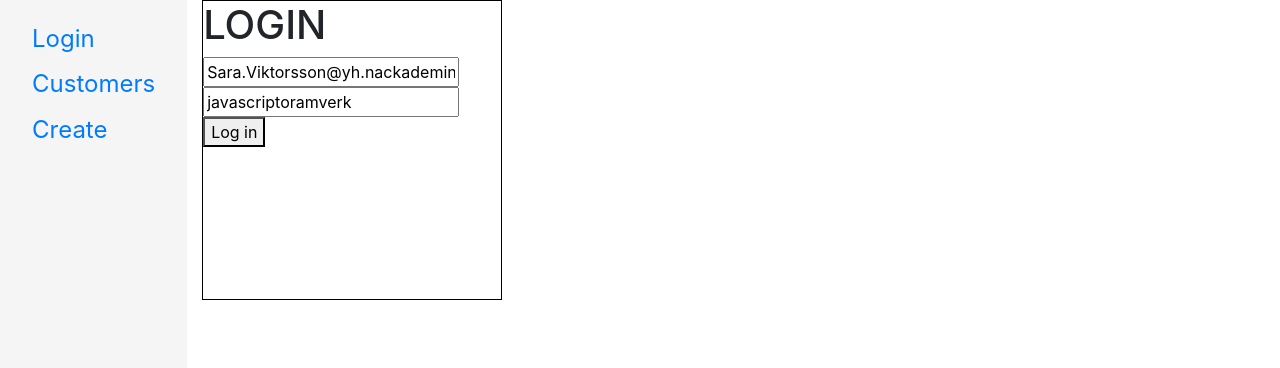
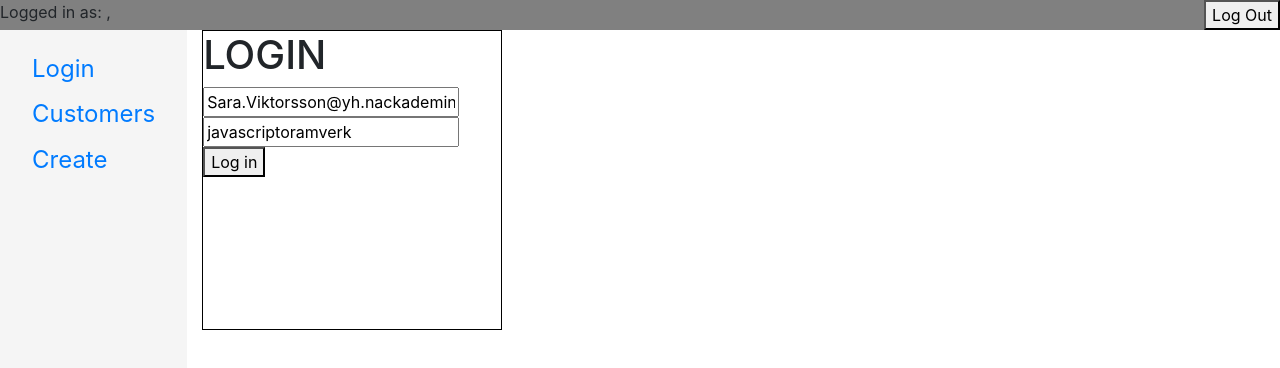
Before and after one commit to saraavvi/react-customer-crud, a React (Create React App) app: page /login in a window 1280 px wide. Shown: the top 368 px of the page. Built offline with nearby package versions, Linux system fonts and the light colour scheme.

Commit message:
Created a header that displays who is logged in

```diff
--- a/src/App.js
+++ b/src/App.js
@@ -6,34 +6,46 @@ import Navigation from "./Components/Navigation";
 import CustomerCreatePage from "./Pages/CustomerCreatePage";
 import { CustomerListContext } from "./contexts/CustomerListContext";
 import CustomerDetailPage from "./Pages/CustomerDetailPage";
+import Header from "./Components/Header";
 
 function App() {
   const [customerList, setCustomerList] = useState([]);
   const [formData, setFormData] = useState({});
+  const [adminData, setAdminData] = useState({});
   return (
-    <div className="container ml-0">
-      <div className="row">
-        <Navigation className="col-4 " />
-        <div className="col-8">
-          <CustomerListContext.Provider
-            value={{ customerList, setCustomerList, formData, setFormData }}
-          >
+    <CustomerListContext.Provider
+      value={{
+        customerList,
+        setCustomerList,
+        formData,
+        setFormData,
+        adminData,
+        setAdminData,
+      }}
+    >
+      <div className="container-fluid ml-0">
+        <div className="row">
+          <Header className="col-12" />
+        </div>
+        <div className="row">
+          <Navigation className="col-4 " />
+          <div className="col-8">
             <Switch>
-              <Route path="/home/:id" component={CustomerDetailPage} />
               <Route path="/login">
                 <LoginPage />
               </Route>
               <Route path="/home/create">
                 <CustomerCreatePage />
               </Route>
+              <Route path="/home/:id" component={CustomerDetailPage} />
               <Route path="/home">
                 <CustomerListPage />
               </Route>
             </Switch>
-          </CustomerListContext.Provider>
+          </div>
         </div>
       </div>
-    </div>
+    </CustomerListContext.Provider>
   );
 }
 
--- /dev/null
+++ b/src/Components/Header.jsx
@@ -0,0 +1,26 @@
+import React, { useContext } from "react";
+import styled from "styled-components";
+import { CustomerListContext } from "../contexts/CustomerListContext";
+
+const StyledHeading = styled.div`
+  width: 100%;
+  background-color: grey;
+  display: flex;
+  justify-content: space-between;
+`;
+
+export default function Header() {
+  const { adminData, setAdminData } = useContext(CustomerListContext);
+  console.log(adminData);
+  return (
+    <StyledHeading>
+      <div>
+        Logged in as: {adminData.firstName} {adminData.lastName},{" "}
+        {adminData.email}{" "}
+      </div>
+      <div>
+        <button>Log Out</button>
+      </div>
+    </StyledHeading>
+  );
+}
--- a/src/Pages/CustomerDetailPage.jsx
+++ b/src/Pages/CustomerDetailPage.jsx
@@ -1,13 +1,15 @@
 import React, { useEffect, useState } from "react";
+import { useHistory } from "react-router-dom";
 
 export default function CustomerDetailPage(props) {
   console.log(props);
   const customerId = props.match.params.id;
   const [customerDetails, setCustomerDetails] = useState(null);
+  const url = `https://frebi.willandskill.eu/api/v1/customers/${customerId}/`;
+  const token = localStorage.getItem("userToken");
+  const history = useHistory();
 
   useEffect(() => {
-    const url = `https://frebi.willandskill.eu/api/v1/customers/${customerId}/`;
-    const token = localStorage.getItem("userToken");
     fetch(url, {
       headers: {
         "Content-Type": "application/json",
@@ -20,6 +22,16 @@ export default function CustomerDetailPage(props) {
         setCustomerDetails(data);
       });
   }, []);
+
+  function deleteCustomer() {
+    fetch(url, {
+      method: "DELETE",
+      headers: {
+        "Content-Type": "application/json",
+        Authorization: `Bearer ${token}`,
+      },
+    }).then(history.push("/home"));
+  }
 
   return (
     <div>
@@ -67,7 +79,7 @@ export default function CustomerDetailPage(props) {
             </tbody>
           </table>
           <button>Edit Customer</button>
-          <button>Delete Customer</button>
+          <button onClick={deleteCustomer}>Delete Customer</button>
         </>
       )}
     </div>
--- a/src/Pages/LoginPage.jsx
+++ b/src/Pages/LoginPage.jsx
@@ -1,6 +1,7 @@
-import React, { useState } from "react";
+import React, { useState, useContext } from "react";
 import { useHistory } from "react-router-dom";
 import styled from "styled-components";
+import { CustomerListContext } from "../contexts/CustomerListContext";
 
 const StyledForm = styled.div`
   border: 1px solid black;
@@ -13,6 +14,7 @@ const StyledButton = styled.button`
 `;
 
 export default function LoginPage() {
+  const { adminData, setAdminData } = useContext(CustomerListContext);
   const history = useHistory();
   console.log(history);
   const [loginData, setLoginData] = useState({
@@ -45,8 +47,20 @@ export default function LoginPage() {
       .then((data) => {
         console.log(data.token);
         localStorage.setItem("userToken", data.token);
+        getUser();
         history.push("/home");
       });
+  }
+  function getUser() {
+    const token = localStorage.getItem("userToken");
+    fetch("https://frebi.willandskill.eu/api/v1/me", {
+      headers: {
+        "Content-Type": "application/json",
+        Authorization: `Bearer ${token}`,
+      },
+    })
+      .then((response) => response.json())
+      .then((data) => setAdminData(data));
   }
   return (
     <div>
```
Also changed, not shown: 1 other file (tests, documents, lock files or other folders).
